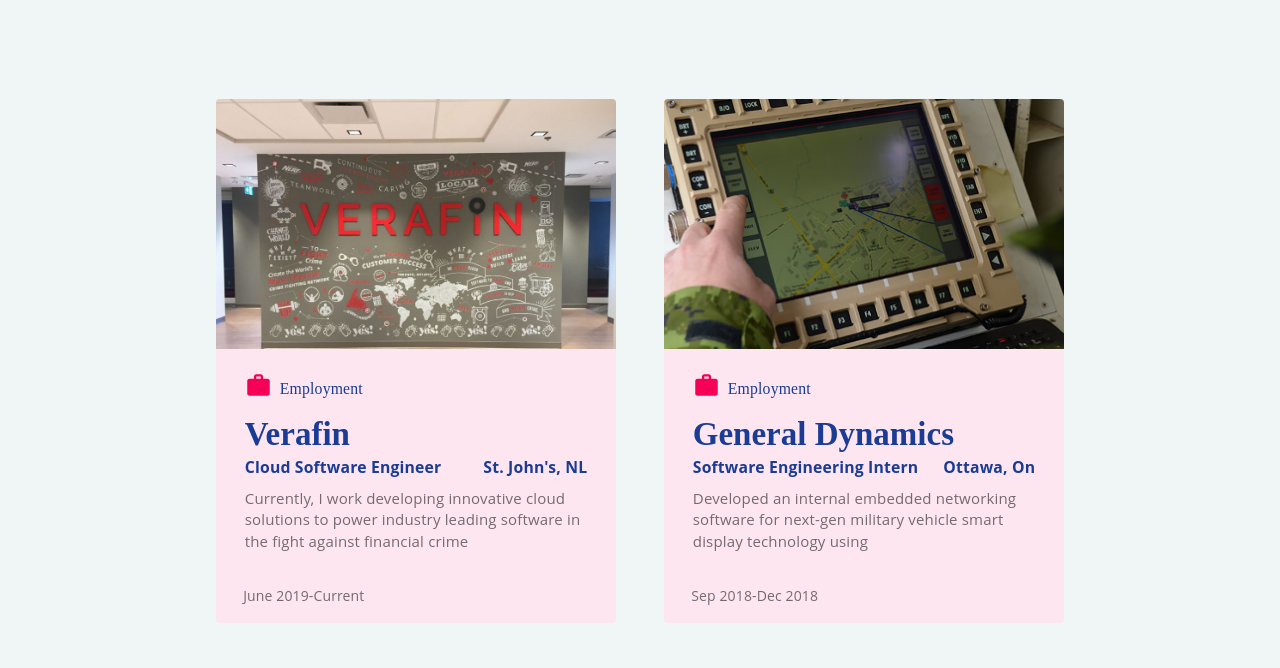
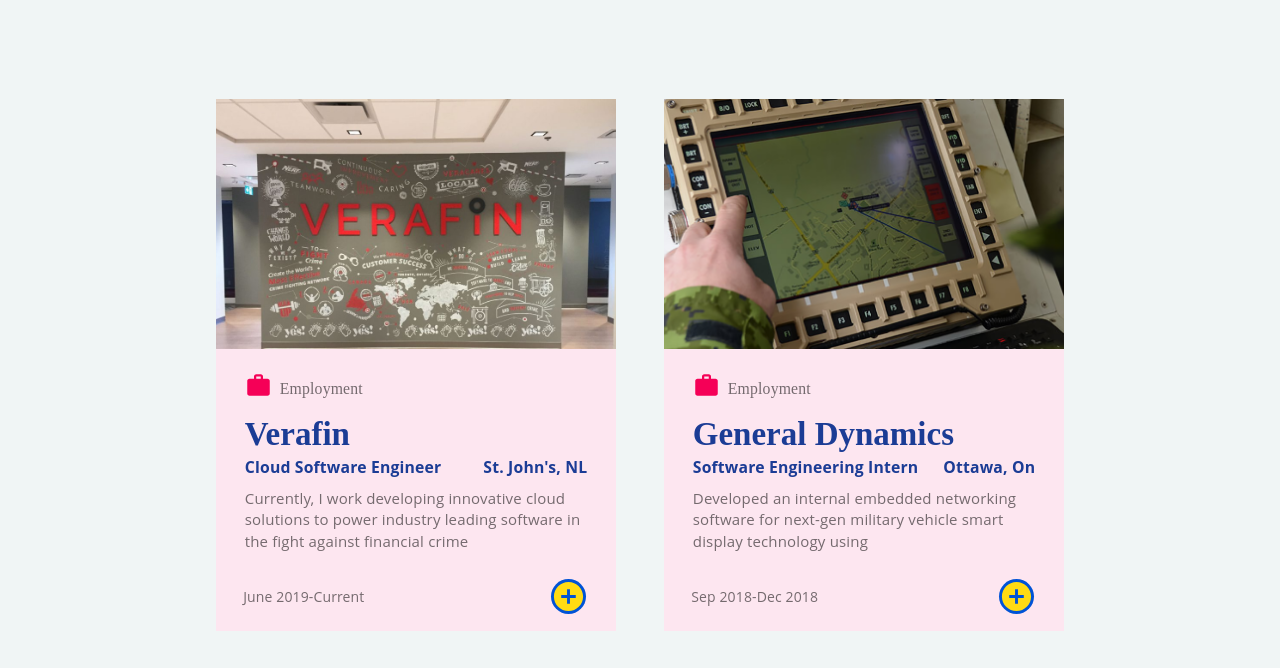
Before and after one commit to Jpk518/Blog, a Gatsby site: page / in a window 1280 px wide. Shown: the part 716-1384 px from the top of the page. Built offline with nearby package versions, Linux system fonts and the light colour scheme; Gatsby itself is replaced by a stand-in of ours; grey boxes are pictures that could not be loaded.

Commit message:
add icon, toast, formatting

```diff
--- a/package.json
+++ b/package.json
@@ -7,6 +7,7 @@
   "dependencies": {
     "@material-ui/core": "^4.11.1",
     "@material-ui/icons": "^4.11.2",
+    "add": "^2.0.6",
     "dotenv": "^8.2.0",
     "fontsource-bree-serif": "^3.0.9",
     "fontsource-castoro": "^3.0.1",
@@ -24,6 +25,7 @@
     "gatsby-source-filesystem": "^2.6.1",
     "gatsby-transformer-remark": "^2.11.1",
     "gatsby-transformer-sharp": "^2.6.0",
+    "notistack": "^1.0.2",
     "prop-types": "^15.7.2",
     "react": "^16.12.0",
     "react-dom": "^16.12.0",
--- a/src/components/cards/card-style.jsx
+++ b/src/components/cards/card-style.jsx
@@ -8,7 +8,8 @@
     border: 'none',
     boxShadow: 'none',
     background: '#fde6f0',
-    color: '#1b3c95',
+    color: '#1b3c95', // #0053D6
+    borderRadius: 0,
   },
   title: {
     fontSize: 14,
--- a/src/components/cards/work-card.js
+++ b/src/components/cards/work-card.js
@@ -8,10 +8,15 @@
 import {animated, useSpring} from "react-spring";
 import WorkIcon from '@material-ui/icons/Work';
 import cardStyles from "./card-style";
+import AddCircleIcon from '@material-ui/icons/AddCircle';
+import IconButton from "@material-ui/core/IconButton";
+import * as toast from "react-hot-toast";
+import {useSnackbar} from "notistack";
 
 const WorkCard = ({post}) => {
     const classes = cardStyles();
     const AnimatedCard = animated(Card)
+    const { enqueueSnackbar, closeSnackbar } = useSnackbar();
     const [active, setActive] = React.useState(false);
     const spring = useSpring({
         transform: active ? 'translateY(-10px)' : 'translateY(0px)',
@@ -31,6 +36,7 @@
                 style={spring}
             >
                 <CardMedia
+                    onClick={() => enqueueSnackbar('Details view in progress')}
                     component="img"
                     alt="Work"
                     height="250"
@@ -52,7 +58,7 @@
                                   }}/>
                         </Grid>
                         <Grid item>
-                            <Typography className={classes.font} variant="body2" >
+                            <Typography className={classes.font} color="textSecondary" variant="body2" >
                                 {post.node.frontmatter.typeHeader}
                         </Typography>
                         </Grid>
@@ -93,17 +99,30 @@
                     </Typography>
                 </CardContent>
                 <CardActions style={{
-                    marginLeft: `1.5vw`,
+                    margin: `0 1.5vw 0.5vw 1.5vw`,
                 }}>
+                    <Grid container justify="space-between" alignItems="center">
+                        <Grid item>
                             <Typography
                                 className={classes.sansFont}
                                 color="textSecondary"
                                 style={{
                                     fontSize:'14px',
-                            padding: '0.5rem 0'
                             }}>
                                 {post.node.frontmatter.dates}
                             </Typography>
+                        </Grid>
+                        <Grid item>
+                            <IconButton size="small" onClick={() => enqueueSnackbar('Details view in progress')}>
+                                <AddCircleIcon style={{
+                                    fontSize: '35px',
+                                    color: '#ffdb13',
+                                    backgroundColor: '#0053D6',
+                                    borderRadius: '50px'
+                                }}/>
+                            </IconButton>
+                        </Grid>
+                    </Grid>
                 </CardActions>
             </AnimatedCard>
         </Grid>
--- a/src/pages/index.js
+++ b/src/pages/index.js
@@ -6,9 +6,11 @@
 import Typography from "@material-ui/core/Typography";
 import './index.css'
 import Projects from "../components/cards/projects";
+import {SnackbarProvider} from "notistack";
 
 const IndexPage = () => {
     return (
+        <SnackbarProvider maxSnack={3}>
             <Layout style={{background: 'rgb(20, 35, 75)'}}>
                 {/*<Blog/>*/}
                 <Grid container
@@ -39,6 +41,7 @@
                 <Projects />
 
             </Layout>
+        </SnackbarProvider>
     )
 }
 
```
Also changed, not shown: 1 other file. Lines whose indentation alone changed are shown as unchanged.
